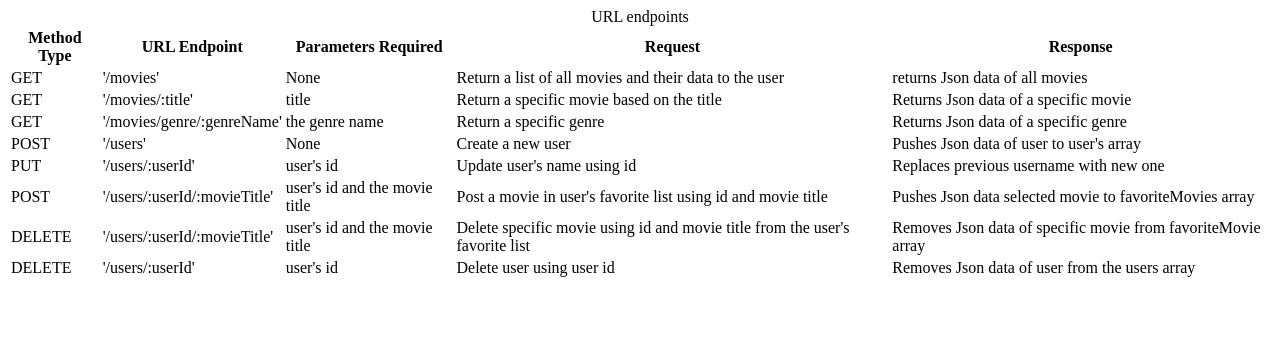
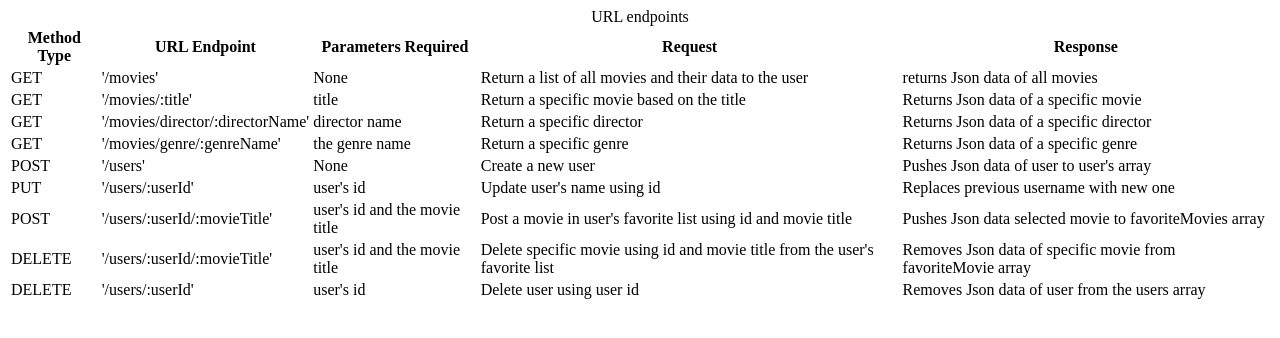
Before and after one commit to khurdt/movie-app-api, a website: page public/documentation.html in a window 1280 px wide. Drawn offline with Linux system fonts and the light colour scheme.

Commit message:
added get director to documentation.html

```diff
--- a/public/documentation.html
+++ b/public/documentation.html
@@ -32,6 +32,13 @@
 				<td>title</td>
 				<td>Return a specific movie based on the title</td>
 				<td>Returns Json data of a specific movie</td>
+			</tr>
+			<tr>
+				<td>GET</td>
+				<td>'/movies/director/:directorName'</td>
+				<td>director name</td>
+				<td>Return a specific director</td>
+				<td>Returns Json data of a specific director</td>
 			</tr>
 			<tr>
 				<td>GET</td>
```
